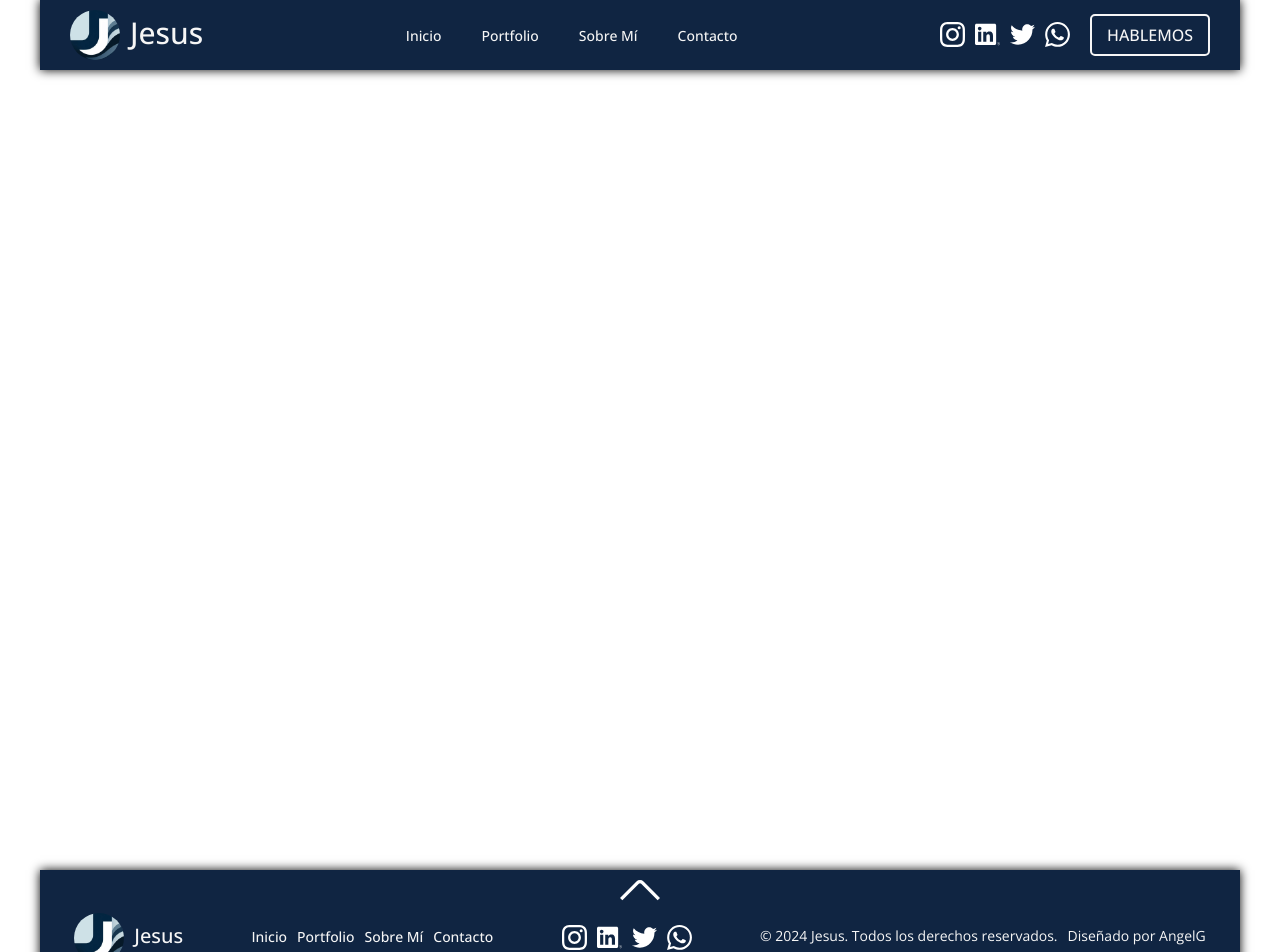
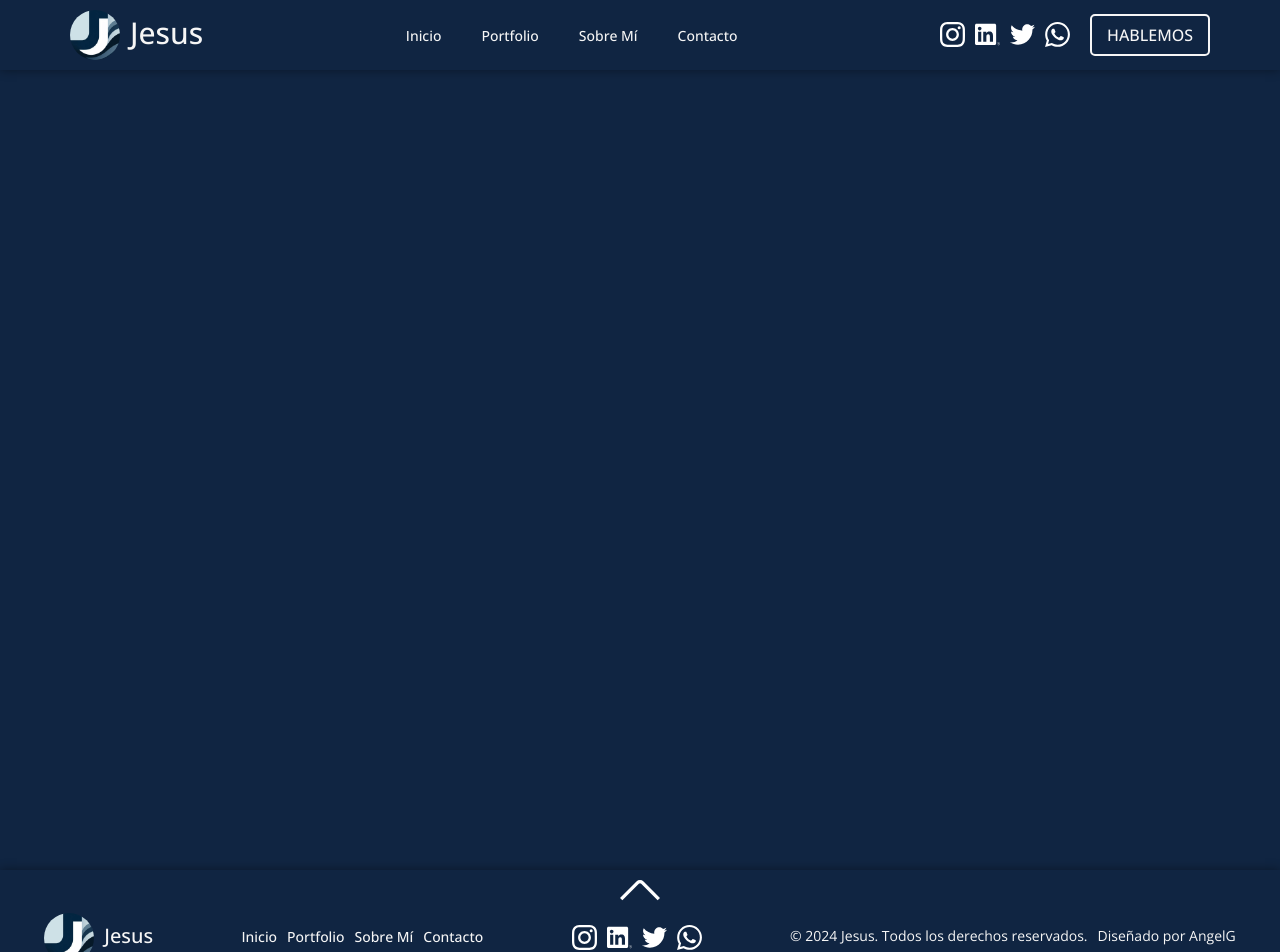
Before and after one commit to AngelGaitanG/portfolio-example, an Angular app: page / in a window 1280 px wide. Shown: the top 952 px of the page. Built offline with nearby package versions, Linux system fonts and the light colour scheme.

Commit message:
Fixing some bugs before to proceed with Home View

```diff
--- a/src/app/app.component.css
+++ b/src/app/app.component.css
@@ -1,3 +1,7 @@
+:host {
+    background-color: var(--primary-color);
+}
+
 router-outlet {
     display: block;
     min-height: 100vh;
--- a/src/app/shared/components/footer/footer.component.css
+++ b/src/app/shared/components/footer/footer.component.css
@@ -1,10 +1,16 @@
+:host {
+    display: block;
+    box-shadow: 0 0 10px rgba(0, 0, 0, .4);
+}
+
 footer {
+    margin: 0 auto;
     background-color: var(--primary-color);
     color: var(--primary-color-contrast);
     display: flex;
     flex-direction: column;
     align-items: center;
-    box-shadow: 0 0 10px rgba(0, 0, 0, 4);
+
 }
 
 .btn-arrow {
--- a/src/app/shared/components/header/header.component.css
+++ b/src/app/shared/components/header/header.component.css
@@ -1,14 +1,16 @@
 :host {
-    width: 100%;
+    display: block;
+    box-shadow: 0 0 10px rgba(0, 0, 0, .4);
 }
 
 header {
+    max-width: 1200px;
+    margin: 0 auto;
     background-color: var(--primary-color);
     width: 100%;
     display: flex;
     padding: 0 30px;
     align-items: center;
-    box-shadow: 0 0 10px rgba(0, 0, 0, 4);
 }
 
 .row {
--- a/src/styles.css
+++ b/src/styles.css
@@ -20,6 +20,24 @@
 
 }
 
+::-webkit-scrollbar {
+    width: 10px;
+    position: absolute;
+    z-index: 100;
+
+}
+
+::-webkit-scrollbar-track {
+    background-color: transparent;
+}
+
+::-webkit-scrollbar-thumb {
+    background-color: var(--primary-color-contrast);
+    border-radius: 4px;
+}
+
+
+
 html {
     width: 100%;
 }
@@ -28,9 +46,10 @@ body {
     margin: 0 auto;
     padding: 0;
     box-sizing: border-box;
-    max-width: 1200px;
+
     min-width: 320px;
     font-family: "Open Sans", sans-serif;
+    background-color: var(--primary-color);
 }
 
 *,
```
